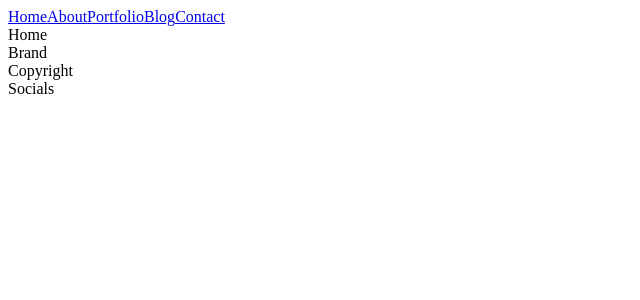
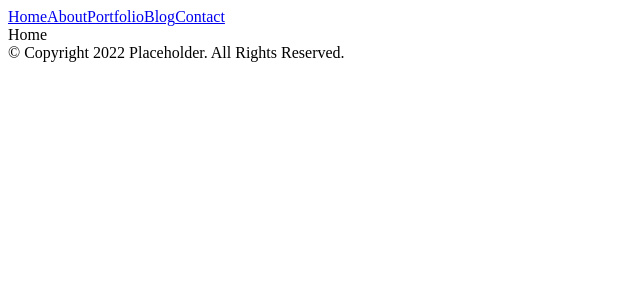
Before and after one commit to PLN2020/hygraph-nextjs-blog, a Next.js app: page / in a window 1280 px wide. Shown: the top 300 px of the page, without its empty margins (0-640 px from the left). Built offline with nearby package versions, Linux system fonts and the light colour scheme.

Commit message:
Updated footer

```diff
--- a/components/Footer.jsx
+++ b/components/Footer.jsx
@@ -1,18 +1,8 @@
-import React from 'react'
-
 const Footer = () => {
     return (
         <footer>
-            <div className='container flex justify-between items-center mx-auto'>
-                <div>
-                    Brand
-                </div>
-                <div>
-                    Copyright
-                </div>
-                <div>
-                    Socials
-                </div>
+            <div className='container flex justify-center items-center mx-auto opacity-50 text-sm'>
+                &copy; Copyright {new Date().getFullYear()} Placeholder. All Rights Reserved.
             </div>
         </footer>
     )
```
